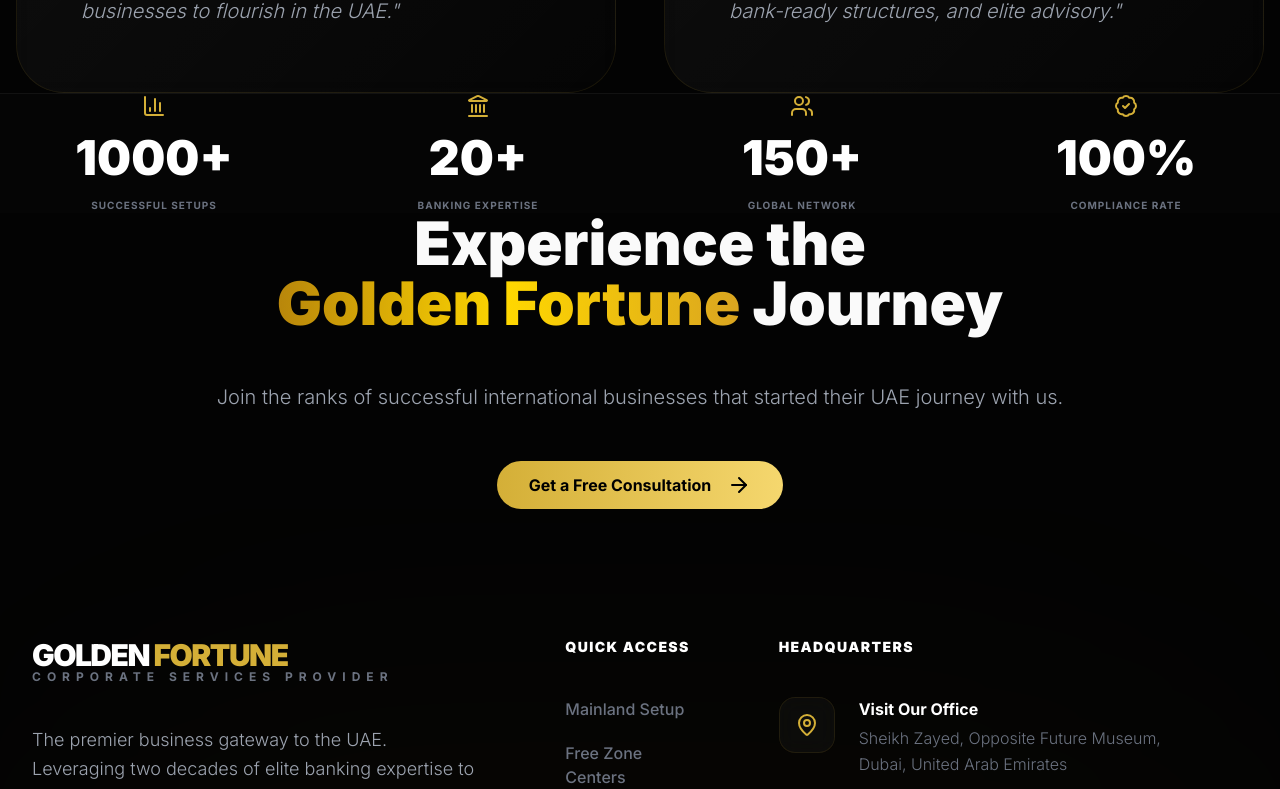
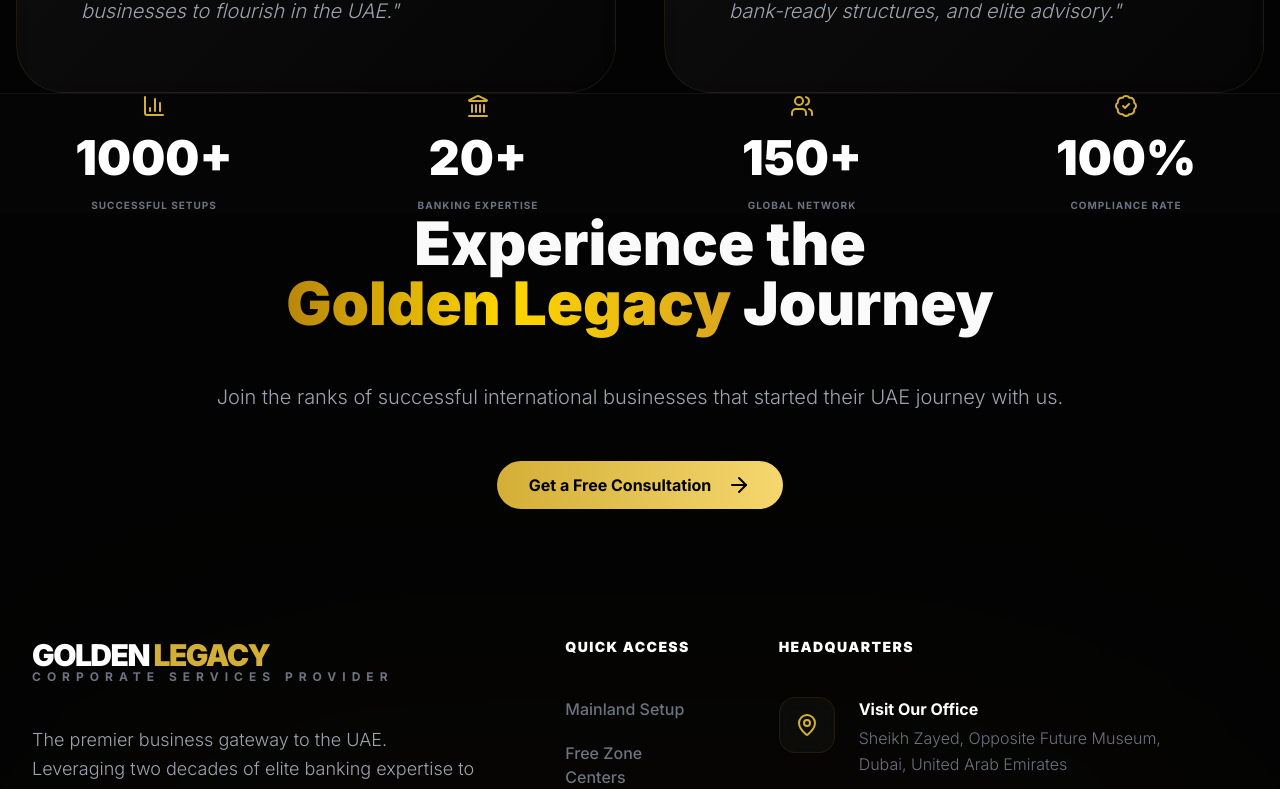
Before and after one commit to pvsameerpvs/golden-fortune-static, a Next.js app: page /about-us in a window 1280 px wide. Shown: the part 2000-2789 px from the top of the page. Built offline with nearby package versions, Linux system fonts and the light colour scheme.

Commit message:
feat: change evrywhere company name change

```diff
--- a/app/about-us/page.tsx
+++ b/app/about-us/page.tsx
@@ -14,7 +14,7 @@
         <div className="absolute inset-0 z-0">
           <Image
             src="/images/office.png"
-            alt="Golden Fortune Office"
+            alt="Golden Legacy Office"
             fill
             className="object-cover opacity-40 scale-105"
             priority
@@ -57,7 +57,7 @@
 
               <div className="space-y-6 text-gray-400 text-lg leading-relaxed font-light">
                 <p>
-                  Golden Fortune Corporate Services Provider is strategically located in Sheikh Zayed, directly opposite the iconic Museum of the Future. This prime location mirrors our forward-thinking approach to business setup.
+                  Golden Legacy Corporate Services Provider is strategically located in Sheikh Zayed, directly opposite the iconic Museum of the Future. This prime location mirrors our forward-thinking approach to business setup.
                 </p>
                 <p>
                   Our founders and core team bring an extensive background from the UAE's premier banking sector. For over twenty years, we have managed complex financial portfolios and corporate structures for high-net-worth individuals and international enterprises.
@@ -186,7 +186,7 @@
       {/* CTA Section */}
       <section className="section-padding">
         <div className="max-w-4xl mx-auto text-center space-y-12">
-           <h2 className="text-4xl md:text-6xl font-black">Experience the <br /><span className="text-gradient-gold">Golden Fortune</span> Journey</h2>
+           <h2 className="text-4xl md:text-6xl font-black">Experience the <br /><span className="text-gradient-gold">Golden Legacy</span> Journey</h2>
            <p className="text-xl text-gray-400 font-light leading-relaxed">
              Join the ranks of successful international businesses that started their UAE journey with us.
            </p>
--- a/app/branch-representative-office-in-main-land/page.tsx
+++ b/app/branch-representative-office-in-main-land/page.tsx
@@ -47,7 +47,7 @@
         },
         {
           title: "Our Branch Office Setup Services",
-          content: "Golden Fortune provides holistic support including:",
+          content: "Golden Legacy provides holistic support including:",
           list: [
             "Preparing Application Documents",
             "Identifying reliable local service agents",
--- a/app/layout.tsx
+++ b/app/layout.tsx
@@ -6,7 +6,7 @@
 const inter = Inter({ subsets: ["latin"] });
 
 export const metadata = {
-  title: "Golden Fortune - Corporate Services Provider Dubai",
+  title: "Golden Legacy - Corporate Services Provider Dubai",
   description: "Premier business setup consultancy in Dubai, UAE. We specialize in Mainland, Free Zone, and Offshore company formation.",
 };
 
--- a/app/llc-company-formation-in-dubai/page.tsx
+++ b/app/llc-company-formation-in-dubai/page.tsx
@@ -23,7 +23,7 @@
       sections={[
         {
           title: "LLC Incorporation Services",
-          content: "Golden Fortune’s consultants assist you with the Limited Liability Company Formation process range across:",
+          content: "Golden Legacy’s consultants assist you with the Limited Liability Company Formation process range across:",
           list: [
             "Getting approvals and clearances from departments",
             "Preparing Memorandum of Association (MOA)",
--- a/app/mainland-company-formation-in-dubai/page.tsx
+++ b/app/mainland-company-formation-in-dubai/page.tsx
@@ -31,7 +31,7 @@
         },
         {
           title: "Business Setup in Dubai Mainland involves several steps",
-          content: "Golden Fortune Team helps you to setup a business in Mainland Dubai at an affordable price. The process typically involves:",
+          content: "Golden Legacy Team helps you to setup a business in Mainland Dubai at an affordable price. The process typically involves:",
           list: [
             "Identifying the Business Activity",
             "Selecting a Legal Structure (Sole proprietorship, LLC, etc.)",
--- a/app/page.tsx
+++ b/app/page.tsx
@@ -134,7 +134,7 @@
 
               <div className="space-y-6 text-gray-400 text-lg leading-relaxed font-light">
                 <p>
-                  Golden Fortune Corporate Services Provider, strategically located opposite the Museum of the Future, is more than just a consultancy. We are your dedicated growth partners in the UAE.
+                  Golden Legacy Corporate Services Provider, strategically located opposite the Museum of the Future, is more than just a consultancy. We are your dedicated growth partners in the UAE.
                 </p>
                 <p>
                   Our foundation is built on extensive experience in the elite banking sector. For over twenty years, our founders have navigated the complex financial landscapes of Dubai, serving high-net-worth individuals and corporate giants.
@@ -284,7 +284,7 @@
         </div>
       </section>
 
-      {/* Why Golden Fortune with Hallmarks */}
+      {/* Why Golden Legacy with Hallmarks */}
       <section className="section-padding relative">
         <div className="max-w-7xl mx-auto px-4">
           <div className="grid lg:grid-cols-3 gap-16">
@@ -329,7 +329,7 @@
              </p>
              <div className="flex flex-wrap justify-center gap-6">
                 <a href="tel:+971527069469" className="btn-premium">Call Now</a>
-                <a href="mailto:info@goldenfortune.ae" className="btn-outline-gold">Email Us</a>
+                <a href="mailto:info@goldenlegacy.ae" className="btn-outline-gold">Email Us</a>
              </div>
           </div>
         </div>
--- a/app/professional-license-main-land-civil-company/page.tsx
+++ b/app/professional-license-main-land-civil-company/page.tsx
@@ -8,7 +8,7 @@
       heroImage="/images/mainland.png"
       description={[
         "Professional License is suited for professionals engaged in providing services. A salient feature of this business type is 100% ownership, making the professional the sole owner with a UAE national as a local service agent.",
-        "It is important to consult with an expert like Golden Fortune to obtain a detailed breakdown of the professional license cost in Dubai."
+        "It is important to consult with an expert like Golden Legacy to obtain a detailed breakdown of the professional license cost in Dubai."
       ]}
       advantages={[
         "100% Foreign Ownership",
@@ -42,7 +42,7 @@
         },
         {
           title: "Documents required",
-          content: "Golden Fortune assists you in preparing and filing:",
+          content: "Golden Legacy assists you in preparing and filing:",
           list: [
             "Application Form",
             "Passport copies of owners and partners",
@@ -54,7 +54,7 @@
           ]
         },
         {
-          title: "How Golden Fortune assists you",
+          title: "How Golden Legacy assists you",
           content: "We streamline the process by:",
           list: [
             "Getting approvals from govt departments",
--- a/components/Footer.tsx
+++ b/components/Footer.tsx
@@ -20,7 +20,7 @@
           <div className="lg:col-span-5 space-y-10">
              <Link href="/" className="flex flex-col">
               <span className="text-3xl font-black tracking-tighter text-white">
-                GOLDEN <span className="text-gold">FORTUNE</span>
+                GOLDEN <span className="text-gold">LEGACY</span>
               </span>
               <span className="text-xs uppercase tracking-[0.5em] text-gray-500 font-bold -mt-1">
                 Corporate Services Provider
@@ -44,7 +44,7 @@
               <li><Link href="/mainland-company-formation-in-dubai" className="hover:text-gold transition-colors flex items-center gap-2 group">Mainland Setup <ArrowUpRight size={14} className="opacity-0 group-hover:opacity-100 transition-all" /></Link></li>
               <li><Link href="/dubai-free-zone-company-overview" className="hover:text-gold transition-colors flex items-center gap-2 group">Free Zone Centers <ArrowUpRight size={14} className="opacity-0 group-hover:opacity-100 transition-all" /></Link></li>
               <li><Link href="/offshore-company-formation-in-dubai" className="hover:text-gold transition-colors flex items-center gap-2 group">Offshore Solutions <ArrowUpRight size={14} className="opacity-0 group-hover:opacity-100 transition-all" /></Link></li>
-              <li><Link href="/about-us" className="hover:text-gold transition-colors flex items-center gap-2 group">About Golden Fortune <ArrowUpRight size={14} className="opacity-0 group-hover:opacity-100 transition-all" /></Link></li>
+              <li><Link href="/about-us" className="hover:text-gold transition-colors flex items-center gap-2 group">About Golden Legacy <ArrowUpRight size={14} className="opacity-0 group-hover:opacity-100 transition-all" /></Link></li>
               <li><Link href="/ifza-dubai-business-set-up" className="hover:text-gold transition-colors flex items-center gap-2 group">IFZA Business <ArrowUpRight size={14} className="opacity-0 group-hover:opacity-100 transition-all" /></Link></li>
             </ul>
           </div>
@@ -81,7 +81,7 @@
                 </div>
                 <div>
                   <p className="text-white font-bold mb-1">Email Inquiry</p>
-                  <a href="mailto:info@goldenfortune.ae" className="text-gray-500 hover:text-gold transition-colors italic">info@goldenfortune.ae</a>
+                  <a href="mailto:info@goldenlegacy.ae" className="text-gray-500 hover:text-gold transition-colors italic">info@goldenlegacy.ae</a>
                 </div>
               </div>
             </div>
@@ -89,7 +89,7 @@
         </div>
 
         <div className="pt-12 border-t border-white/5 flex flex-col md:flex-row justify-between items-center gap-8 text-gray-600 text-[10px] sm:text-xs font-bold tracking-[0.2em] uppercase">
-          <p>© {new Date().getFullYear()} GOLDEN FORTUNE CORPORATE SERVICES. EXCELLENCE PERSONIFIED.</p>
+          <p>© {new Date().getFullYear()} GOLDEN LEGACY CORPORATE SERVICES. EXCELLENCE PERSONIFIED.</p>
           <div className="flex gap-8">
              <a href="#" className="hover:text-gold transition-colors">Privacy Policy</a>
              <a href="#" className="hover:text-gold transition-colors">Terms of Service</a>
--- a/components/Navbar.tsx
+++ b/components/Navbar.tsx
@@ -75,7 +75,7 @@
           <div className="flex-shrink-0 flex items-center">
             <Link href="/" className="group flex flex-col">
               <span className="text-xl md:text-2xl font-black tracking-tighter text-white group-hover:text-gold transition-colors">
-                GOLDEN <span className="text-gold">FORTUNE</span>
+                GOLDEN <span className="text-gold">LEGACY</span>
               </span>
               <span className="text-[10px] uppercase tracking-[0.4em] text-gray-500 font-bold -mt-1 group-hover:text-gray-300 transition-colors">
                 Corporate Services
--- a/package.json
+++ b/package.json
@@ -1,5 +1,5 @@
 {
-  "name": "golden-fortune",
+  "name": "golden-legacy",
   "private": true,
   "scripts": {
     "dev": "next dev",
```
